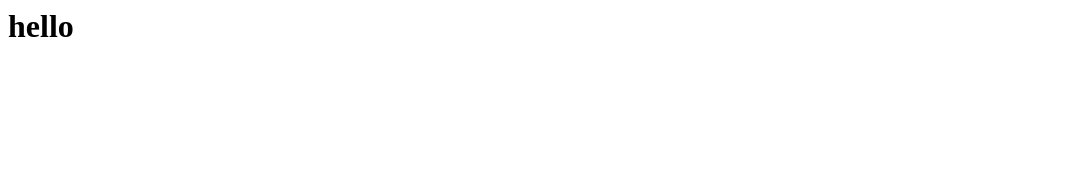
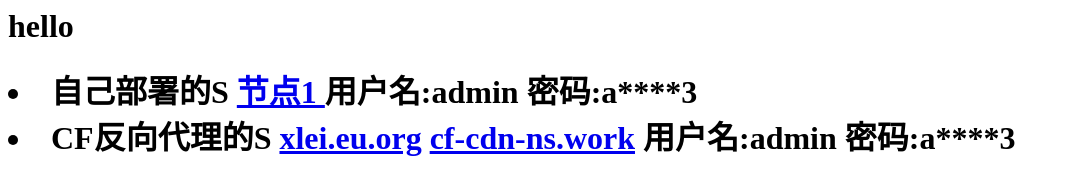
Before and after one commit to joyanhui/www.xlei.eu.org, a plain HTML site: page index.html in a window 1280 px wide. Shown: the whole page, without its empty margins (0-1070 px from the left). Drawn offline with Linux system fonts and the light colour scheme.

Commit message:
Update index.html

```diff
--- a/index.html
+++ b/index.html
@@ -1 +1,8 @@
 <h1>hello<h1>
+
+
+
+  <ui>
+    <li>自己部署的S <a href="https://s.xlei.eu.org/"> 节点1 </a> 用户名:admin  密码:a****3 </li>
+    <li>CF反向代理的S <a href="https://cf-work-so.xlei.eu.org/">xlei.eu.org</a>  <a href="https://so.cf-cdn-ns.work/">cf-cdn-ns.work</a>  用户名:admin  密码:a****3 </li>
+  </ui>
```
